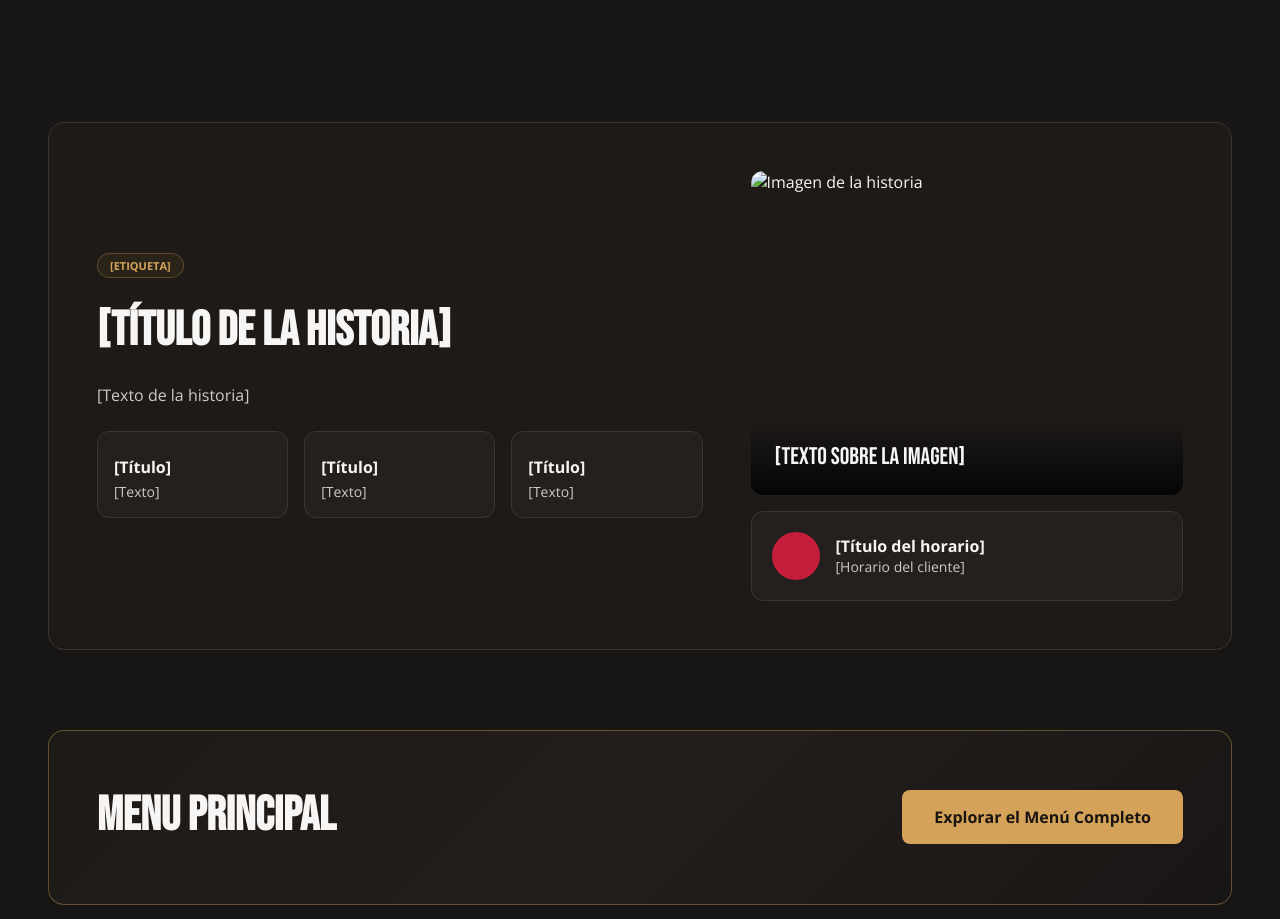
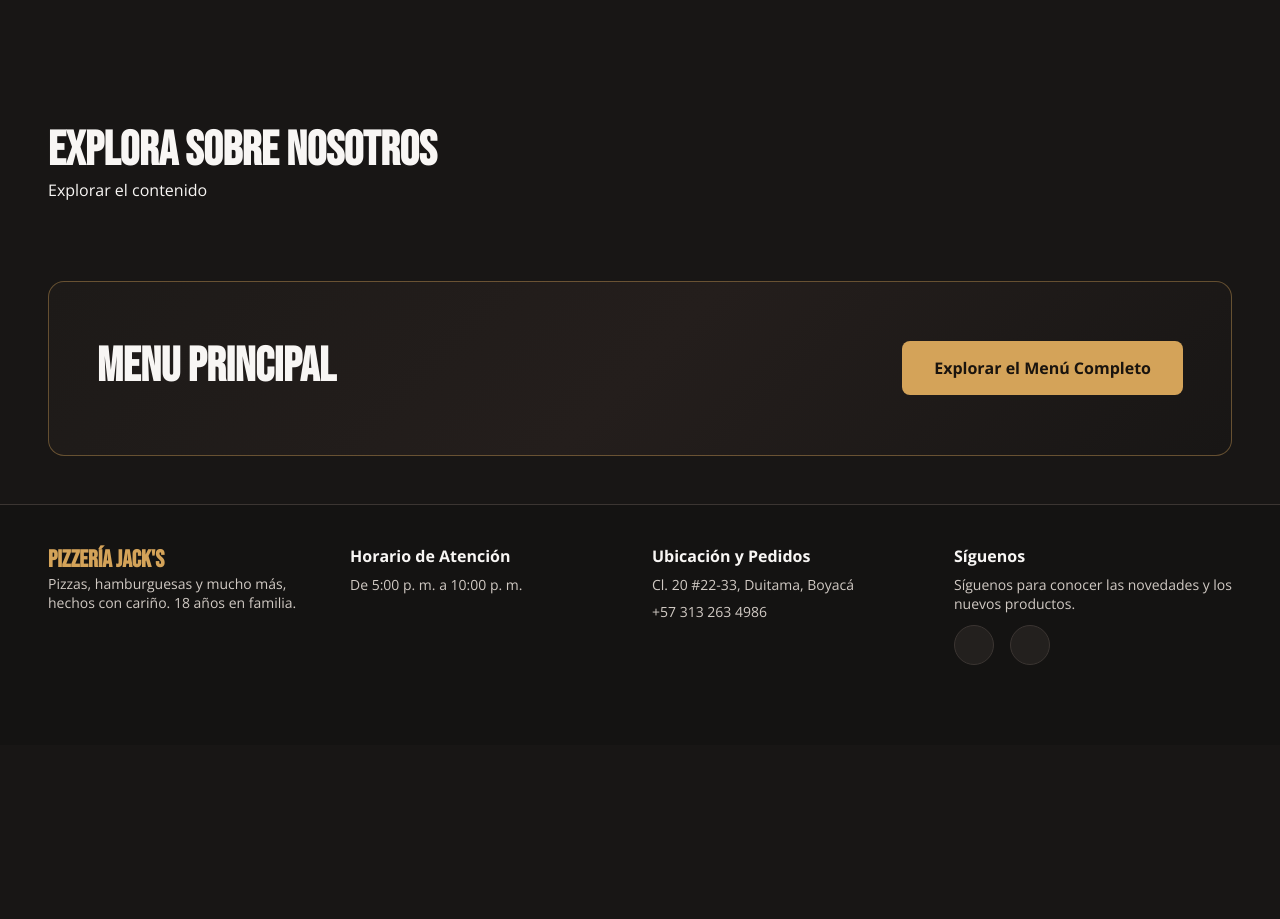
Before and after one commit to vasandoval/Pizzeria_Jack-s, a plain HTML site: page index.html in a window 1280 px wide. Shown: the part 1360-2279 px from the top of the page. After the commit the page ends 2105 px from the top, so only its background shows below. Drawn offline with nearby package versions, Linux system fonts and the light colour scheme.

Commit message:
detalles

```diff
--- a/index.html
+++ b/index.html
@@ -226,57 +226,12 @@
 
     <section class="esencia" id="nosotros">
 
-        <div class="esencia-contenido">
 
-            <div class="historia">
-                <span class="etiqueta">[Etiqueta]</span>
-
-                <h2>[Título de la historia]</h2>
-
-                <p>[Texto de la historia]</p>
-
-                <div class="pilares">
-
-                    <div>
-                        <span></span>
-                        <h4>[Título]</h4>
-                        <p>[Texto]</p>
-                    </div>
-
-                    <div>
-                        <span></span>
-                        <h4>[Título]</h4>
-                        <p>[Texto]</p>
-                    </div>
-
-                    <div>
-                        <span></span>
-                        <h4>[Título]</h4>
-                        <p>[Texto]</p>
-                    </div>
-
-                </div>
+            <div>
+                <h2>Explora sobre nosotros</h2>
             </div>
 
-
-            <div class="visual">
-
-                <div class="visual-imagen">
-                    <img src="" alt="Imagen de la historia">
-                    <p>[Texto sobre la imagen]</p>
-                </div>
-
-                <div class="horario">
-                    <span></span>
-                    <div>
-                        <strong>[Título del horario]</strong>
-                        <p>[Horario del cliente]</p>
-                    </div>
-                </div>
-
-            </div>
-
-        </div>
+            <a href="sobre-nosotros.html">Explorar el contenido</a>
     </section>
 
 
```
